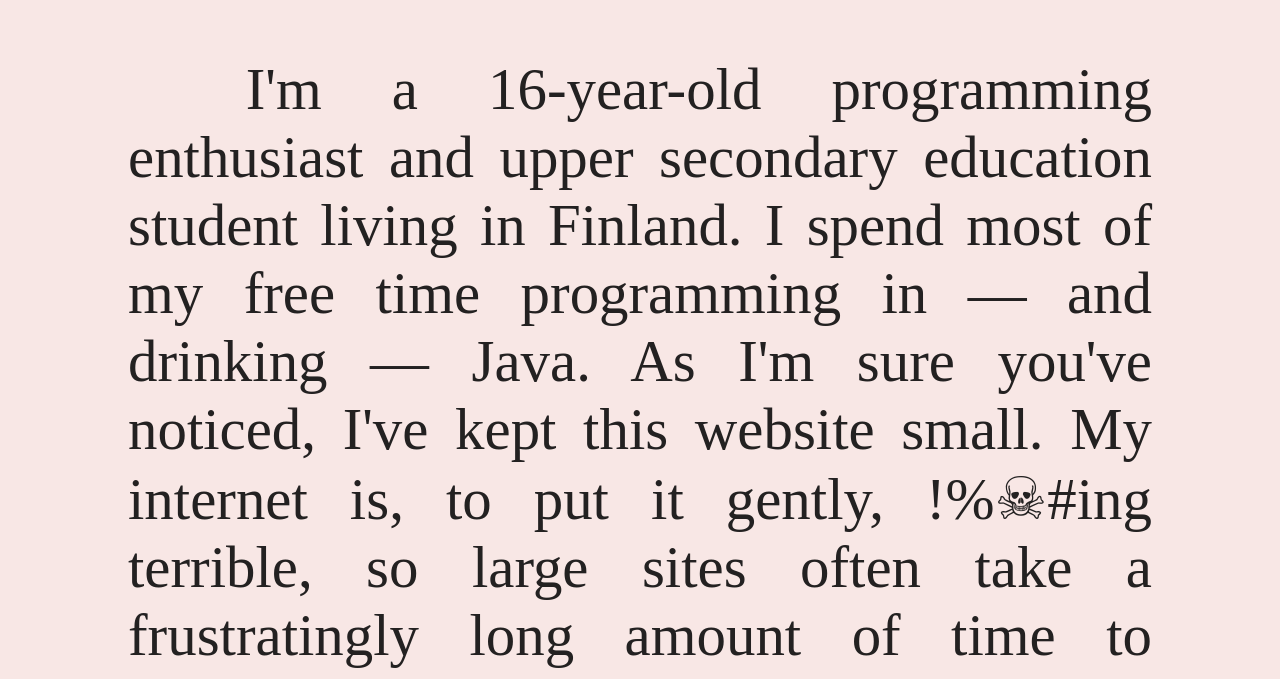
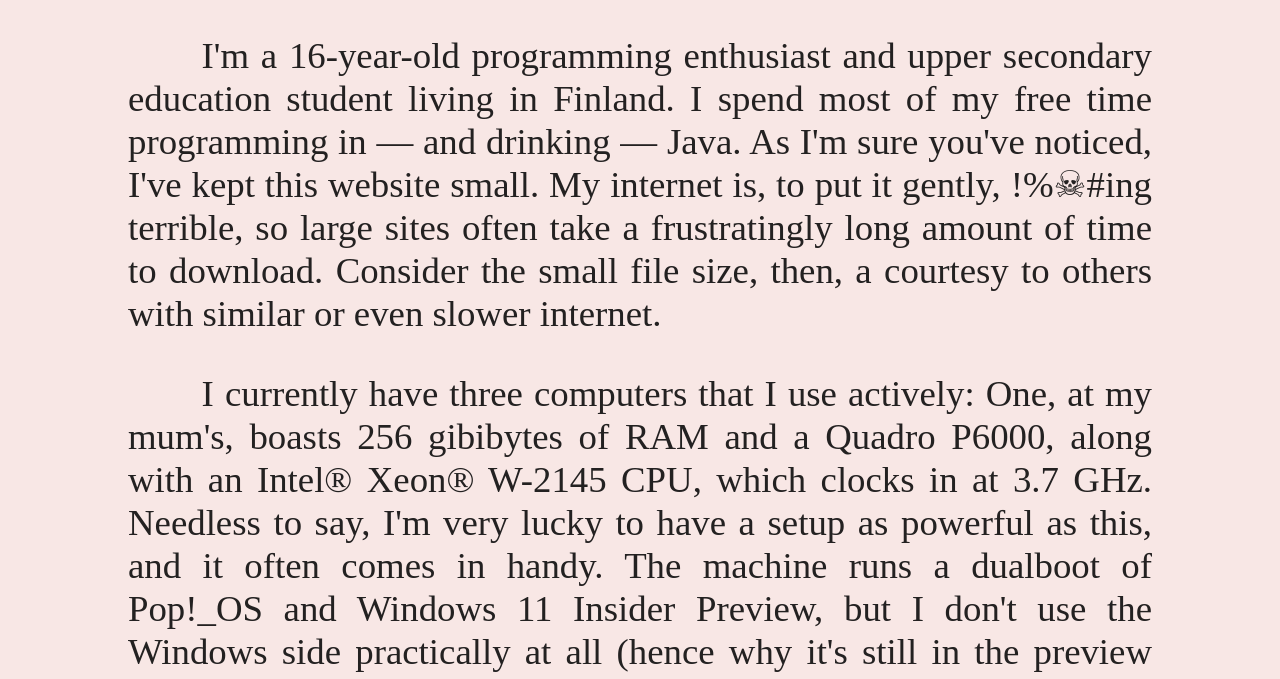
Before and after one commit to bluelhf/bluelhf.github.io, a website: page src/index.html in a window 1280 px wide. Shown: the part 99-778 px from the top of the page. Drawn offline with Linux system fonts and the light colour scheme.

Commit message:
patch(style): whoops

```diff
--- a/src/index.html
+++ b/src/index.html
@@ -54,7 +54,7 @@
         }
 
         #content {
-            font-size: 4.6vw;
+            font-size: 4.6vmin;
         }
 
         #content:after {
```
